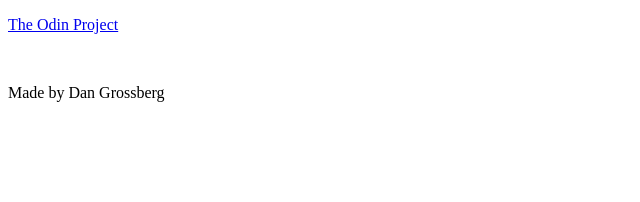
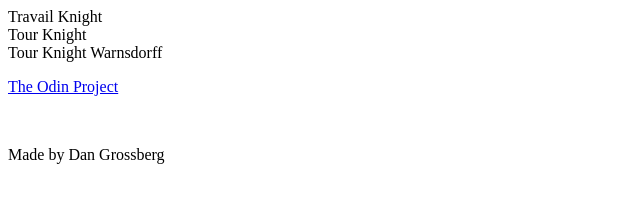
Before and after one commit to dwgrossberg/knights-travails, a plain HTML site: page index.html in a window 1280 px wide. Shown: the whole page, without its empty margins (0-640 px from the left). Drawn offline with Linux system fonts and the light colour scheme.

Commit message:
Setup basic DOM helper functions

```diff
--- a/index.html
+++ b/index.html
@@ -11,7 +11,14 @@
   <body>
     <div class="container">
       <div class="header"></div>
-      <div class="content"></div>
+      <div class="content">
+        <div id="board"></div>
+        <div class="which-Knight">
+          <div id="travail-Knight">Travail Knight</div>
+          <div id="tour-Knight">Tour Knight</div>
+          <div id="tour-Knight-Warnsdorff">Tour Knight Warnsdorff</div>
+        </div>
+      </div>
       <div class="footer">
         <div class="made-by">
           <a href="https://www.theodinproject.com/" target="_blank">
```
